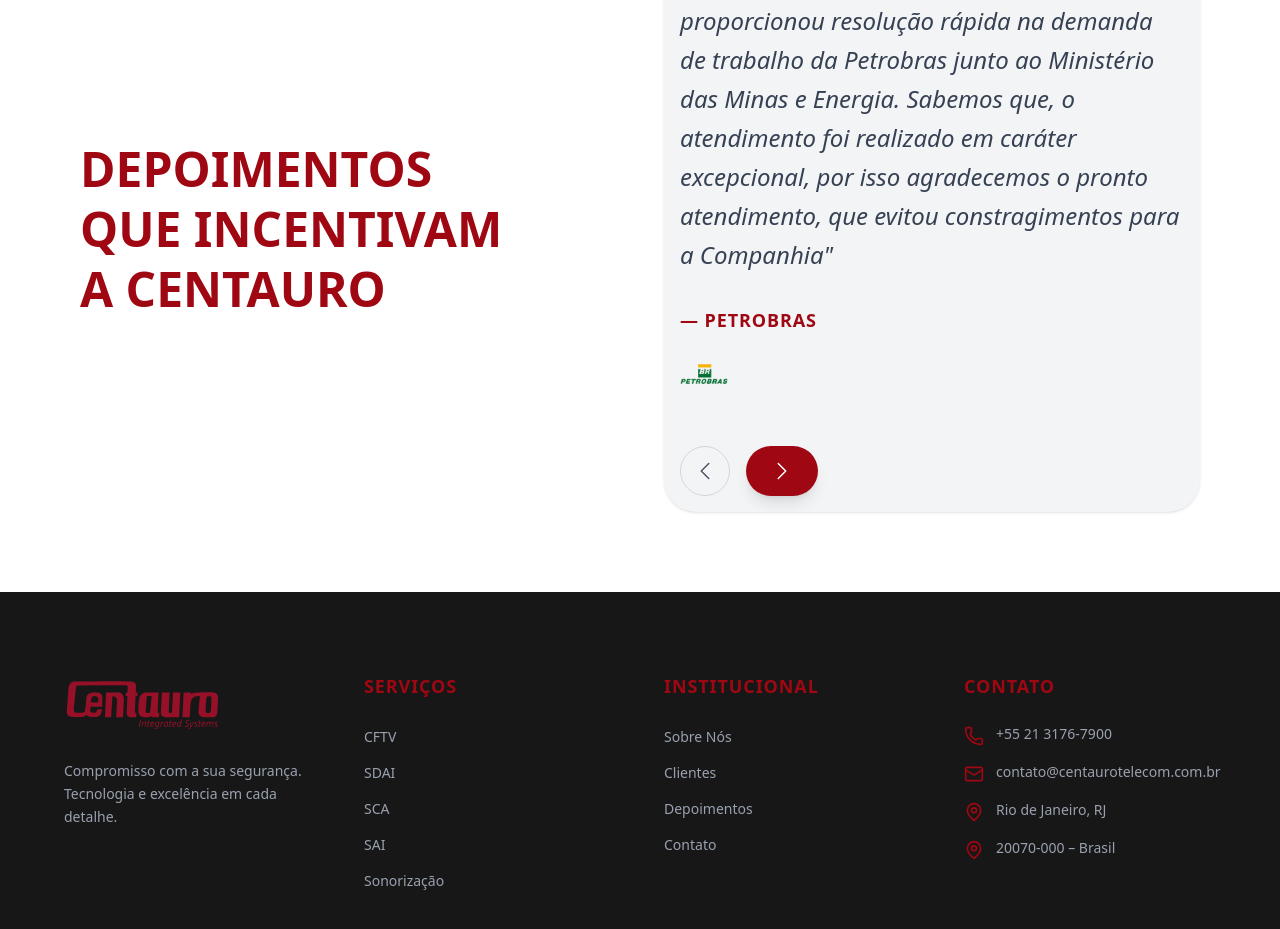
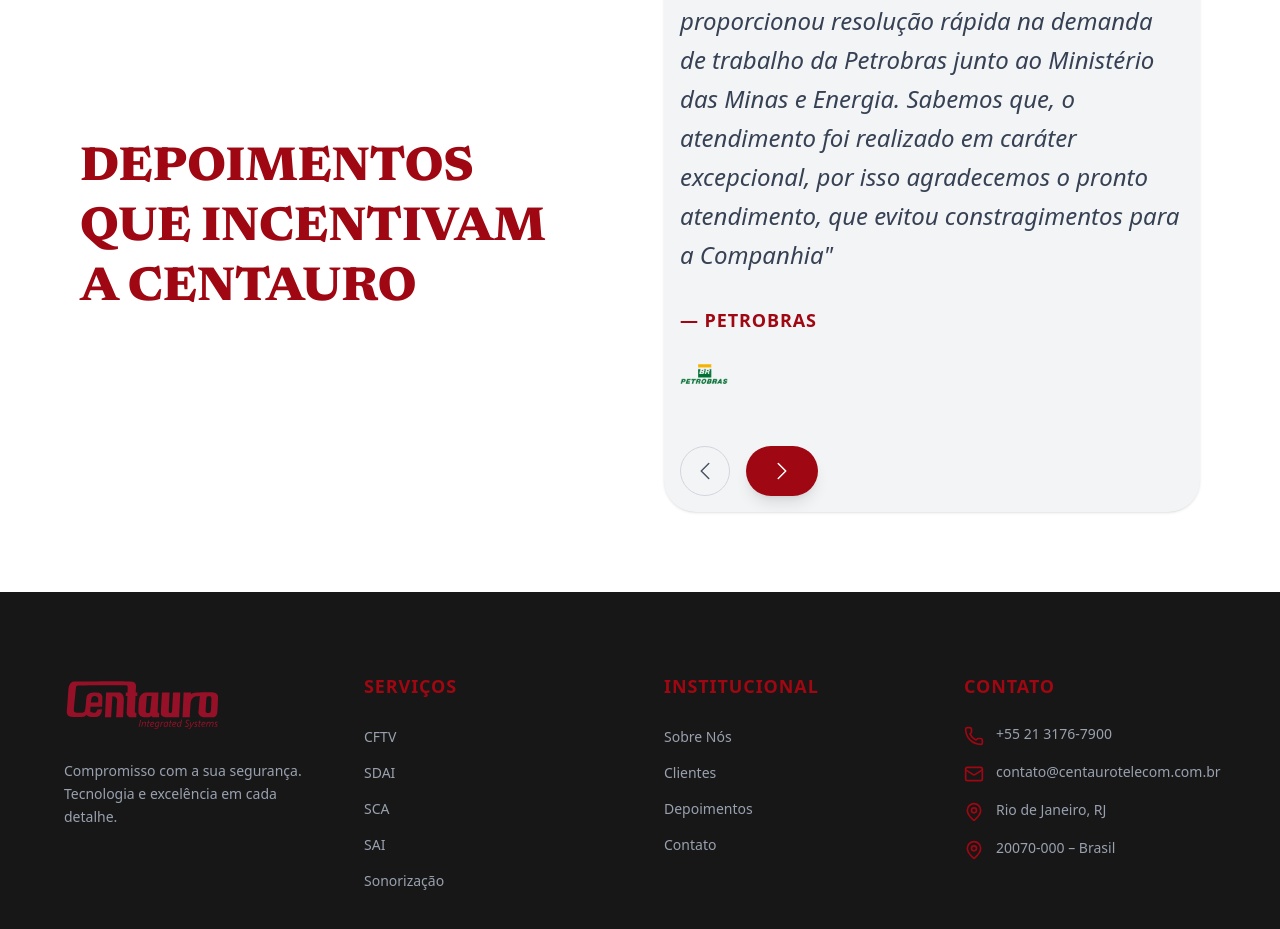
Before and after one commit to Ti-Centauro/CentauroWeb, a Next.js app: page / in a window 1280 px wide. Shown: the part 3800-4729 px from the top of the page. Built offline with nearby package versions, Linux system fonts and the light colour scheme.

Commit message:
CentauroWeb V1.5 - Correção de Fluídez

```diff
--- a/src/components/Depoimentos.tsx
+++ b/src/components/Depoimentos.tsx
@@ -3,6 +3,9 @@ import { useState, useEffect } from "react";
 import Image from "next/image";
 import { motion, AnimatePresence } from "framer-motion";
 import { ChevronLeftIcon, ChevronRightIcon } from "@heroicons/react/24/outline";
+import { Newsreader } from "next/font/google";
+
+const newsreader = Newsreader({ subsets: ["latin"] });
 
 // 1. Dados dos Depoimentos
 const testimonials = [
@@ -73,7 +76,7 @@ export default function Depoimentos() {
 
           {/* ESQUERDA: Título */}
           <div>
-            <h2 className="text-4xl md:text-5xl font-black text-red-800 uppercase leading-tight">
+            <h2 className={`${newsreader.className} text-4xl md:text-5xl font-black text-red-800 uppercase leading-tight`}>
               Depoimentos <br /> que incentivam <br /> a Centauro
             </h2>
           </div>
--- a/src/components/Navbar.tsx
+++ b/src/components/Navbar.tsx
@@ -2,6 +2,7 @@
 
 import Link from "next/link";
 import Image from "next/image";
+import { usePathname } from "next/navigation";
 import {
   NavigationMenu,
   NavigationMenuContent,
@@ -13,12 +14,21 @@ import {
 import { cn } from "@/lib/utils";
 
 export default function Navbar() {
+  const pathname = usePathname();
+
+  const handleLogoClick = (e: React.MouseEvent) => {
+    if (pathname === "/") {
+      e.preventDefault();
+      window.scrollTo({ top: 0, behavior: "smooth" });
+    }
+  };
+
   return (
     <nav className="fixed top-0 w-full z-50 bg-white/100 ">
       <div className="max-w-7xl mx-auto px-6 h-20 flex items-center">
         {/* Logo */}
         <div className="flex items-center gap-2 flex-1">
-          <Link href="/" className="flex items-center">
+          <Link href="/" onClick={handleLogoClick} className="flex items-center">
             <Image
               src="/logo.svg"
               alt="Logo"
@@ -52,7 +62,7 @@ export default function Navbar() {
               <NavigationMenuItem>
                 <NavigationMenuLink asChild>
                   <Link
-                    href="/"
+                    href="/quem-somos"
                     className={cn(
                       "group inline-flex h-9 w-max items-center justify-center  px-4 py-2 text-sm font-medium hover:bg-blue-500/0  hover:text-accent-foreground focus:bg-accent focus:text-accent-foreground focus-visible:outline-none focus-visible:ring-2 focus-visible:ring-ring focus-visible:ring-offset-2 disabled:pointer-events-none disabled:opacity-50 data-[active]:bg-accent/50 data-[state=open]:bg-accent/50 text-zinc-950 hover:text-red-700 transition-colors"
                     )}
```
Also changed, not shown: src/app/quem-somos/Page.tsx (added).
